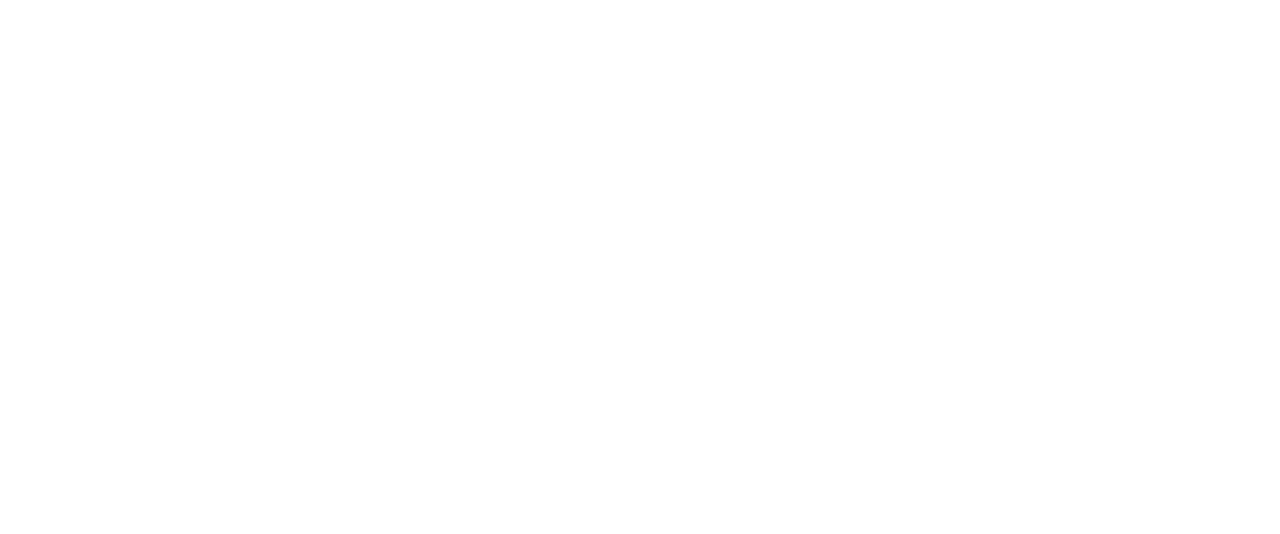
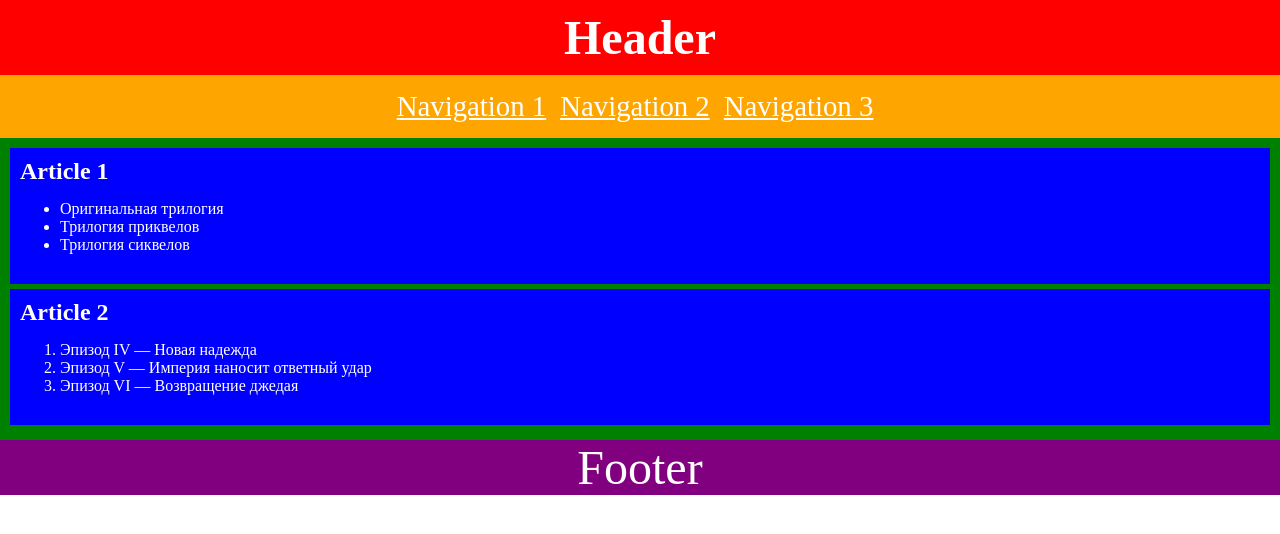
Before and after one commit to js-tasks-ru/htmlcss-20210916_jurhen, a website: page 02-dz0/01-semantic-mockup/solution.html in a window 1280 px wide. Drawn offline with Linux system fonts and the light colour scheme.

Commit message:
add solution for intro semantic-mockup

```diff
--- /dev/null
+++ b/02-dz0/01-semantic-mockup/main.css
@@ -0,0 +1,50 @@
+* {
+  color: white;
+  font-family: 'Times New Roman', Times, serif;
+  margin: 0;
+}
+
+header {
+  background-color: red;
+  text-align: center;
+  padding: 10px;
+}
+
+header h1 {
+  font-size: 3rem;
+}
+
+nav {
+  background-color: orange;
+  text-align: center;
+  padding: 15px;
+}
+
+nav .navigation {
+  padding-right: 10px;
+}
+
+nav .navigation a {
+  font-size: 1.8rem;
+}
+
+main {
+  background-color: green;
+  padding: 10px;
+}
+
+article {
+  background-color: blue;
+  margin-bottom: 5px;
+  padding: 10px 10px 30px 10px;
+}
+
+article h2 {
+  margin-bottom: 15px;
+}
+
+footer {
+  background-color: purple;
+  text-align: center;
+  font-size: 3rem;
+}
--- a/02-dz0/01-semantic-mockup/solution.html
+++ b/02-dz0/01-semantic-mockup/solution.html
@@ -1,4 +1,43 @@
 <!DOCTYPE html>
 <html lang="ru">
-    <!-- Ваше решение -->
+  <!-- Ваше решение -->
+  <head>
+    <title>Document</title>
+    <link rel="stylesheet" href="./main.css" />
+  </head>
+  <body>
+    <header>
+      <h1>Header</h1>
+    </header>
+    <nav>
+      <span class="navigation">
+        <a href="#">Navigation 1</a>
+      </span>
+      <span class="navigation">
+        <a href="#">Navigation 2</a>
+      </span>
+      <span class="navigation">
+        <a href="#">Navigation 3</a>
+      </span>
+    </nav>
+    <main>
+      <article>
+        <h2>Article 1</h2>
+        <ul>
+          <li>Оригинальная трилогия</li>
+          <li>Трилогия приквелов</li>
+          <li>Трилогия сиквелов</li>
+        </ul>
+      </article>
+      <article>
+        <h2>Article 2</h2>
+        <ol>
+          <li>Эпизод IV — Новая надежда</li>
+          <li>Эпизод V — Империя наносит ответный удар</li>
+          <li>Эпизод VI — Возвращение джедая</li>
+        </ol>
+      </article>
+    </main>
+    <footer>Footer</footer>
+  </body>
 </html>
```
